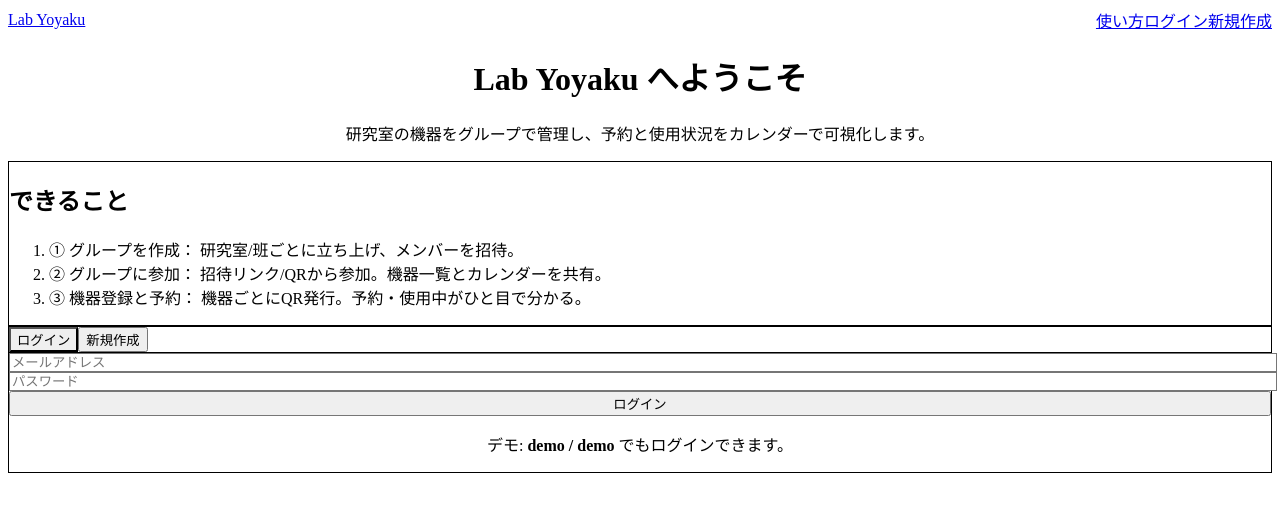
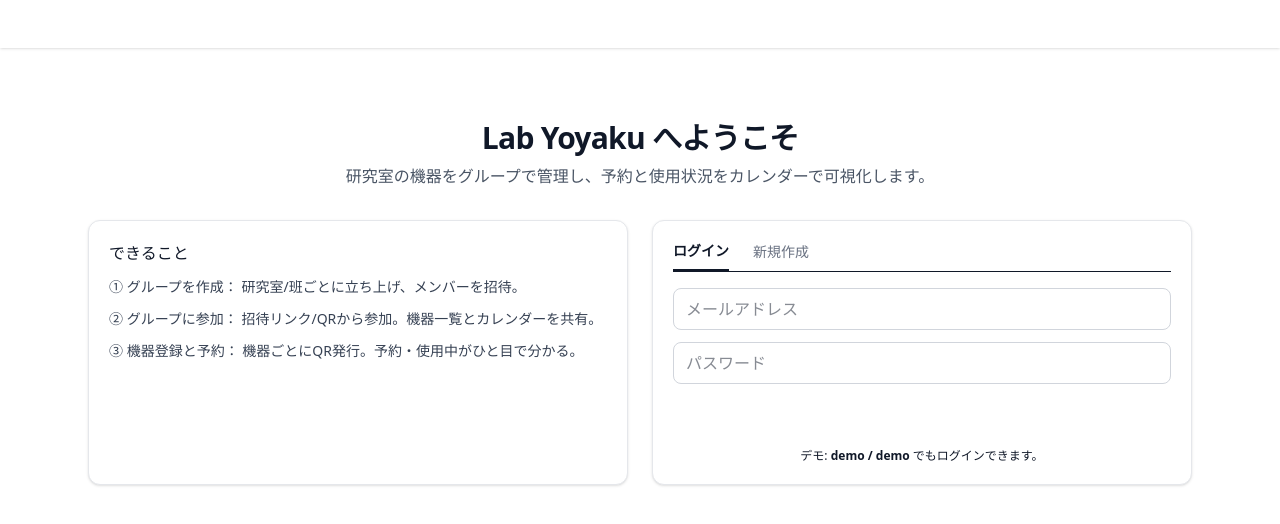
Before and after one commit to shira-shin/lab_yoyaku, a Next.js app in the folder web/: page /login in a window 1280 px wide. Shown: the top 524 px of the page. Built offline with nearby package versions, Linux system fonts and the light colour scheme; no server answers.

Commit message:
refactor: use @import for tailwind

```diff
--- a/web/src/app/globals.css
+++ b/web/src/app/globals.css
@@ -1,3 +1,2 @@
-@tailwind base;
-@tailwind components;
-@tailwind utilities;
+@import "tailwindcss";
+/* 必要ならここにカスタムCSS */
```
